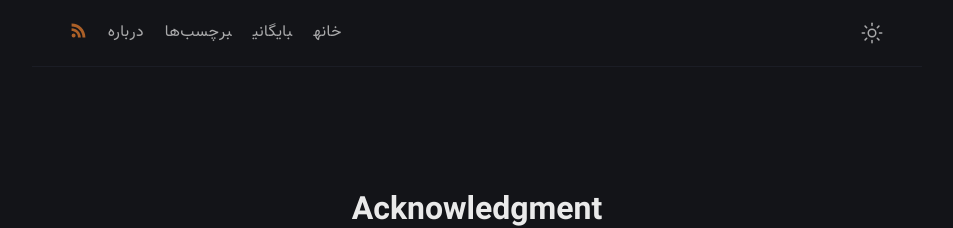
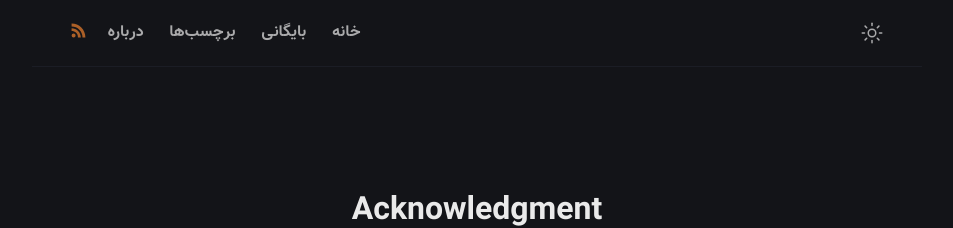
Before and after one commit to mhdzli/simorq, a Jekyll site: the page built from src/thanks.md, in a window 1280 px wide. Shown: the top 228 px of the page, without its empty margins (163-1116 px from the left). Built offline with Jekyll 4.4.1, drawn with Linux system fonts in a browser that asks for light colours.

Commit message:
add bold tag to menu title

```diff
--- a/src/_includes/navbar.html
+++ b/src/_includes/navbar.html
@@ -166,7 +166,9 @@
         {%- if menus %}
           {%- for menu in menus -%}
             {%- if url == menu.url -%}
-              <a class="menu-link active" href="{{ menu.url }}">{{ menu.title }}</a>
+              <a class="menu-link active" href="{{ menu.url }}">
+                  <b>{{ menu.title }}</b>
+              </a>
             {%- else -%}
               {%- if menu.external -%}
                 <a
@@ -174,17 +176,20 @@
                   href="{{ menu.url }}"
                   target="_blank"
                   rel="noopener"
-                  >{{ menu.title }}</a
+                  ><b>{{ menu.title }}</b></a
                 >
               {%- else -%}
-                <a class="menu-link" href="{{ menu.url }}">{{ menu.title }}</a>
+                <a class="menu-link" href="{{ menu.url }}">
+                    <b>{{ menu.title }}</b>
+                </a>
               {%- endif -%}
             {%- endif -%}
           {%- endfor -%}
         {%- else -%}
-          <a class="menu-link {% if url == '/' %}active{% endif %}" href="/">خانه</a>
-          <a class="menu-link {% if url == '/tags/' %}active{% endif %}" href="/">برچسب‌ها</a>
-          <a class="menu-link {% if url == '/about/' %}active{% endif %}" href="/about">درباره</a>
+          <a class="menu-link {% if url == '/' %}active{% endif %}" href="/"><b>خانه</b></a>
+          <a class="menu-link {% if url == '/tags/' %}active{% endif %}" href="/"><b>برچسب‌ها</b></a>
+          <a class="menu-link {% if url == '/wiki/' %}active{% endif %}" href="/"><b>ویکی</b></a>
+          <a class="menu-link {% if url == '/about/' %}active{% endif %}" href="/about"><b>درباره</b></a>
         {%- endif -%}
         <a class="menu-link rss" href="/feed.xml">
           <svg
```
